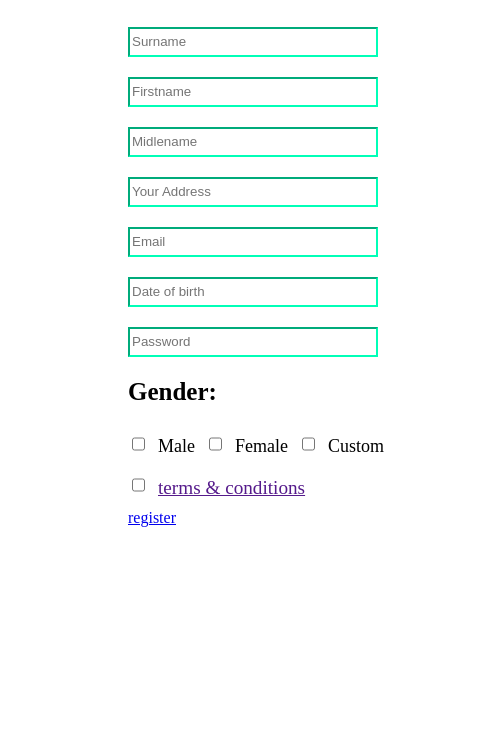
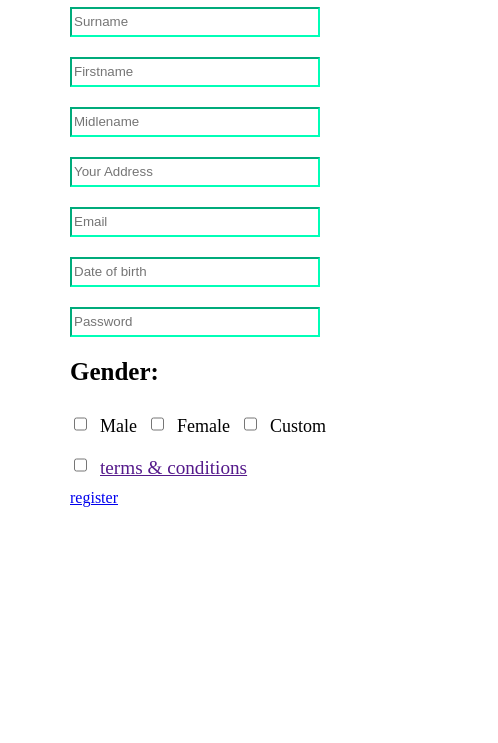
Before and after one commit to Iwumathie/form, a plain HTML site: page reg.html in a window 390 px wide. Shown: the part 101-844 px from the top of the page, 498 px wide, since content can reach past the window. Drawn offline with Linux system fonts and the light colour scheme.

Commit message:
new update

```diff
--- a/index.css
+++ b/index.css
@@ -50,7 +50,7 @@
 .form-container{
     background-color: white;
     width: 360px;
-   margin: 0 auto;
+    margin: 0 auto;
     padding: 20px;
     display: flex;
     align-items: center;
@@ -155,29 +155,21 @@
     padding-left: 100%;
     margin: -19px 0 0 0;
     color: red;
-
-
-
-
-
 }
 
 .new-here {
     display: flex;
     color: red;
     padding-right: 50%;
-
-
+    margin: 5px;
 }
-
-
-
 
 
 .sign a {
     color: rgb(77, 182, 252);
     text-decoration: none;
     font-size: 15px;
+
 }
 .sign label a:hover {
     text-decoration-line: underline;
@@ -185,13 +177,21 @@
 
 
 
-width: 290px;
-    height: 40px;
-    margin: 0 auto;
-    background-color: red;
-    border-radius: 30px;
-    text-align: center;
-    font-size: 20px;
-    border: none;
-    color: white;
-    padding: 10px;
+/* RESPONSIVENESS */
+
+@media only screen and (max-width: 600px){
+    .form-container{
+        width: 80%;
+    }
+
+    .navbar{
+
+        margin: 20px 30px 0 30px ;
+        color: red;
+        font-size: 15px;
+    }
+
+    .welcome{
+        font-size: 16px;
+    }
+}
--- a/reg.html
+++ b/reg.html
@@ -9,9 +9,9 @@
 </head>
 <body>
 
-    <form class="form">
 
-        <div class="form-container1">
+    <div class="form-container1">
+            <form class="form">
             <h1 class="register">Register</h1>
           <div class="close"><ion-icon name="close-circle-outline"></ion-icon></div>
             <div class="form-group">
@@ -53,8 +53,8 @@
 
 
             </div>
+        </form>
     </div>
-</form>
 
 
 
--- a/registeration-page.css
+++ b/registeration-page.css
@@ -6,16 +6,13 @@
     background-color: white;
     width: 490px;
     margin: 0 auto;
-    padding: 20px;
+    /* padding: 20px; */
     display: flex;
     align-items: center;
     flex-direction: column;
-    justify-content: space-between;
-
+    justify-content: center;
     backdrop-filter: blur(1px);
     border-radius: 30px;
-
-
 
 }
 .form1 {
@@ -68,3 +65,10 @@
     font-size: 1px;
     padding: 0 auto;
 }
+
+
+@media only screen and (max-width: 600px){
+    .form-container1{
+        width: 100%;
+    }
+}
```
